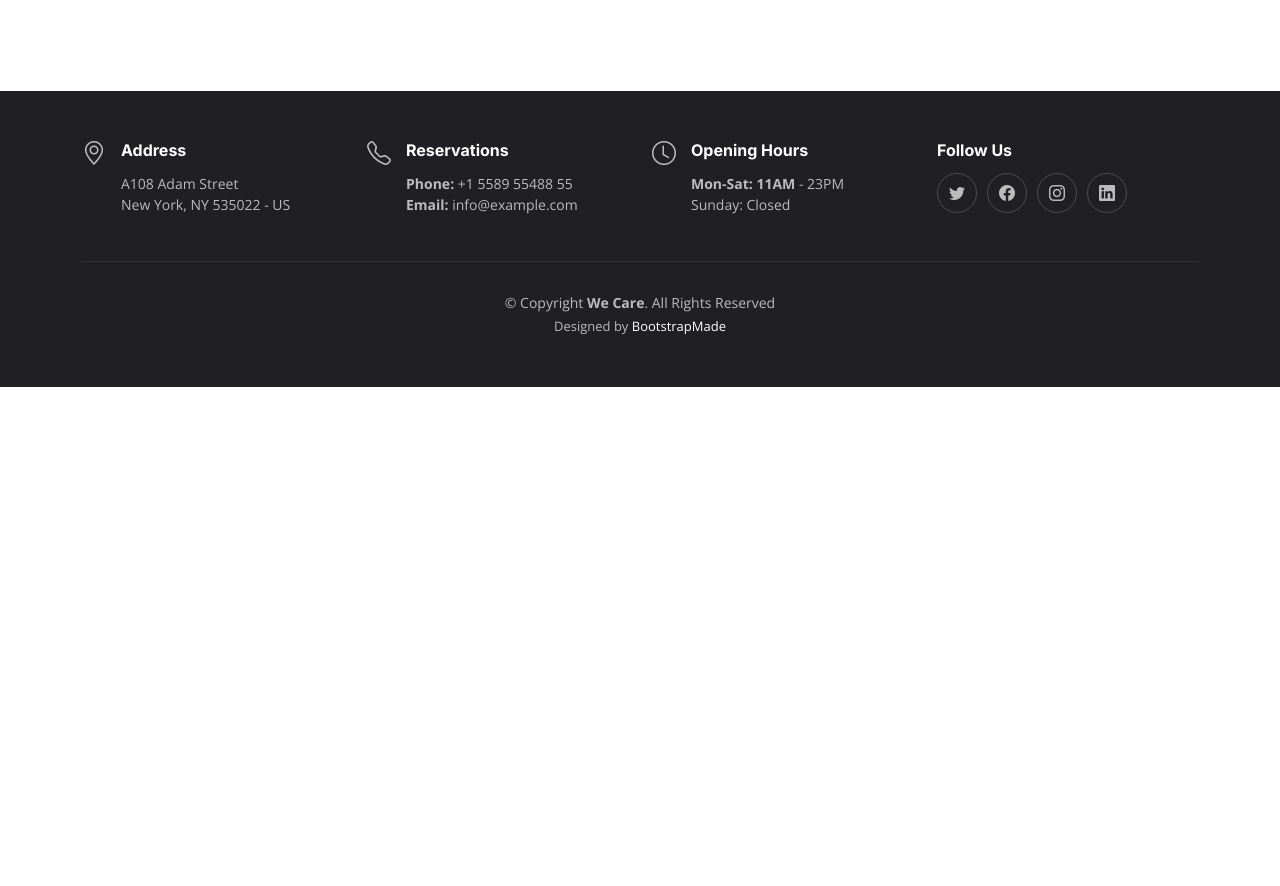
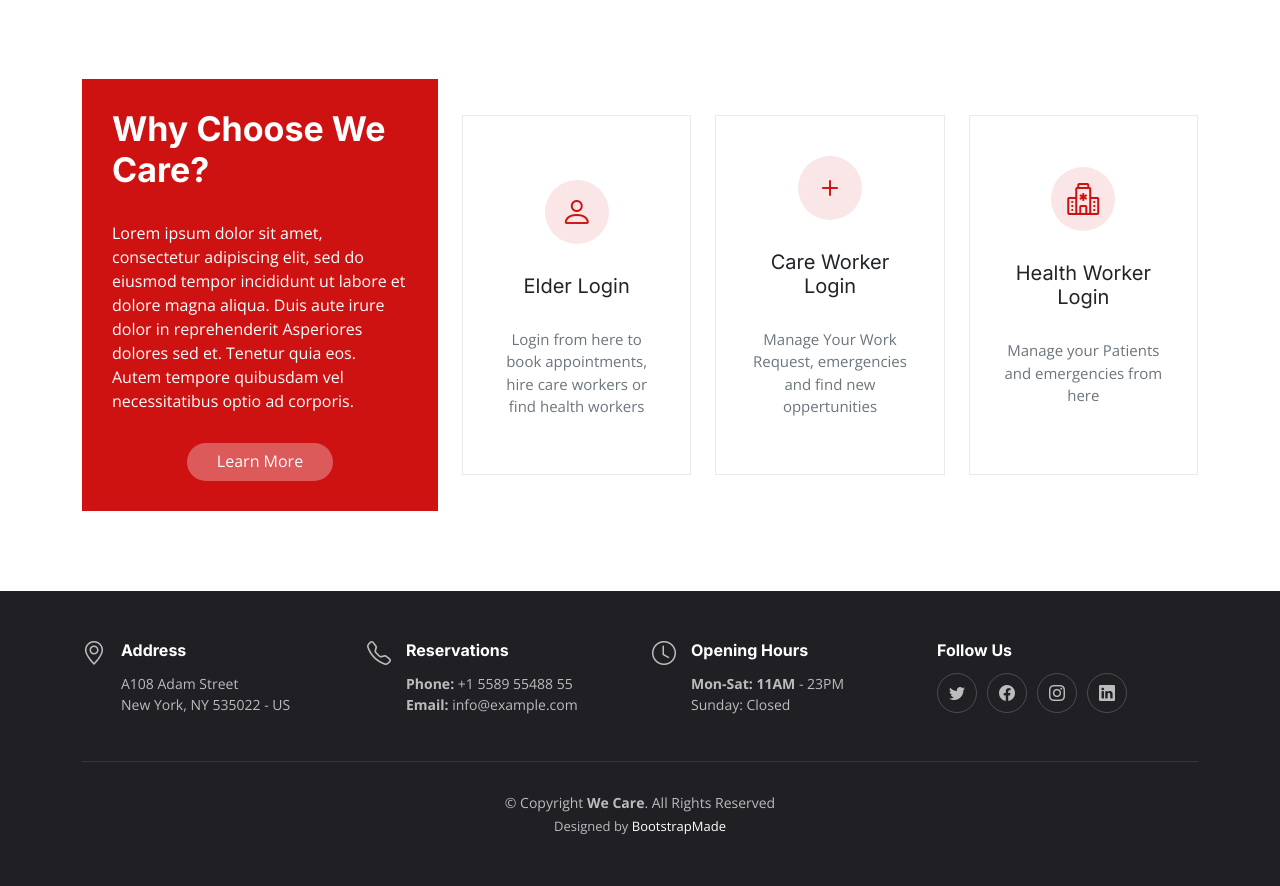
Before and after one commit to srejus/palliative_care, a Django app: page / in a window 1280 px wide. Shown: the part 549-1435 px from the top of the page. Before the commit the page ends 936 px from the top, so only its background shows below. Run offline with Django 4.2, Linux system fonts and the light colour scheme; parts of the project's set-up code (start-up, migrations or seed data) failed here and were passed over; some libraries are stand-ins or nearby versions.

Commit message:
home page changes

```diff
--- a/templates/index.html
+++ b/templates/index.html
@@ -72,7 +72,77 @@
   <!-- ======= Hero Section ======= -->
 
 
-  <main id="main" style="height: 80vh;">
+  <main id="main">
+      <!-- ======= Hero Section ======= -->
+  <section id="hero"
+  class="hero d-flex align-items-center section-bg"
+  style="background-image: url('https://www.aplaceformom.com/image/web-lighthouse/prod/Palliative-Care-at-Home1-scaled.jpg?t=default');"
+  >
+   <div style="width: 100%;display: flex;flex-direction: column;align-items: center;">
+    <br><br><br><br><br><br><br><br>
+      <h1 style="text-align: center;font-weight: 700;font-size: 55px;color: black;">Care Means We Care...</h1><br>
+      <button class="btn btn-danger" style="width: 200px;">Learn More</button>
+   </div>
+  </section><!-- End Hero Section -->
+
+  <main id="main">
+
+
+
+    <!-- ======= Why Us Section ======= -->
+    <section id="why-us" class="why-us section-bg" style="background-color: white;">
+      <div class="container" data-aos="fade-up">
+
+        <div class="row gy-4">
+
+          <div class="col-lg-4" data-aos="fade-up" data-aos-delay="100">
+            <div class="why-box">
+              <h3>Why Choose We Care?</h3>
+              <p>
+                Lorem ipsum dolor sit amet, consectetur adipiscing elit, sed do eiusmod tempor incididunt ut labore et dolore magna aliqua. Duis aute irure dolor in reprehenderit
+                Asperiores dolores sed et. Tenetur quia eos. Autem tempore quibusdam vel necessitatibus optio ad corporis.
+              </p>
+              <div class="text-center">
+                <a href="#" class="more-btn">Learn More <i class="bx bx-chevron-right"></i></a>
+              </div>
+            </div>
+          </div><!-- End Why Box -->
+
+          <div class="col-lg-8 d-flex align-items-center">
+            <div class="row gy-4">
+
+              <div class="col-xl-4" data-aos="fade-up" data-aos-delay="200">
+                <div class="icon-box d-flex flex-column justify-content-center align-items-center" onclick="window.location.href='/elders/'">
+                  <br>
+                  <i class="bi bi-person"></i>
+                  <h4>Elder Login</h4>
+                  <p>Login from here to book appointments, hire care workers or find health workers</p>
+                </div>
+              </div><!-- End Icon Box -->
+
+              <div class="col-xl-4" data-aos="fade-up" data-aos-delay="300">
+                <div class="icon-box d-flex flex-column justify-content-center align-items-center">
+                  <i class="bi bi-plus"></i>
+                  <h4>Care Worker Login</h4>
+                  <p>Manage Your Work Request, emergencies and find new oppertunities</p>
+                </div>
+              </div><!-- End Icon Box -->
+
+              <div class="col-xl-4" data-aos="fade-up" data-aos-delay="400">
+                <div class="icon-box d-flex flex-column justify-content-center align-items-center">
+                  <i class="bi bi-hospital"></i>
+                  <h4>Health Worker Login</h4>
+                  <p>Manage your Patients and emergencies from here</p>
+                </div>
+              </div><!-- End Icon Box -->
+
+            </div>
+          </div>
+
+        </div>
+
+      </div>
+    </section><!-- End Why Us Section -->
 
 
   </main><!-- End #main -->
```
